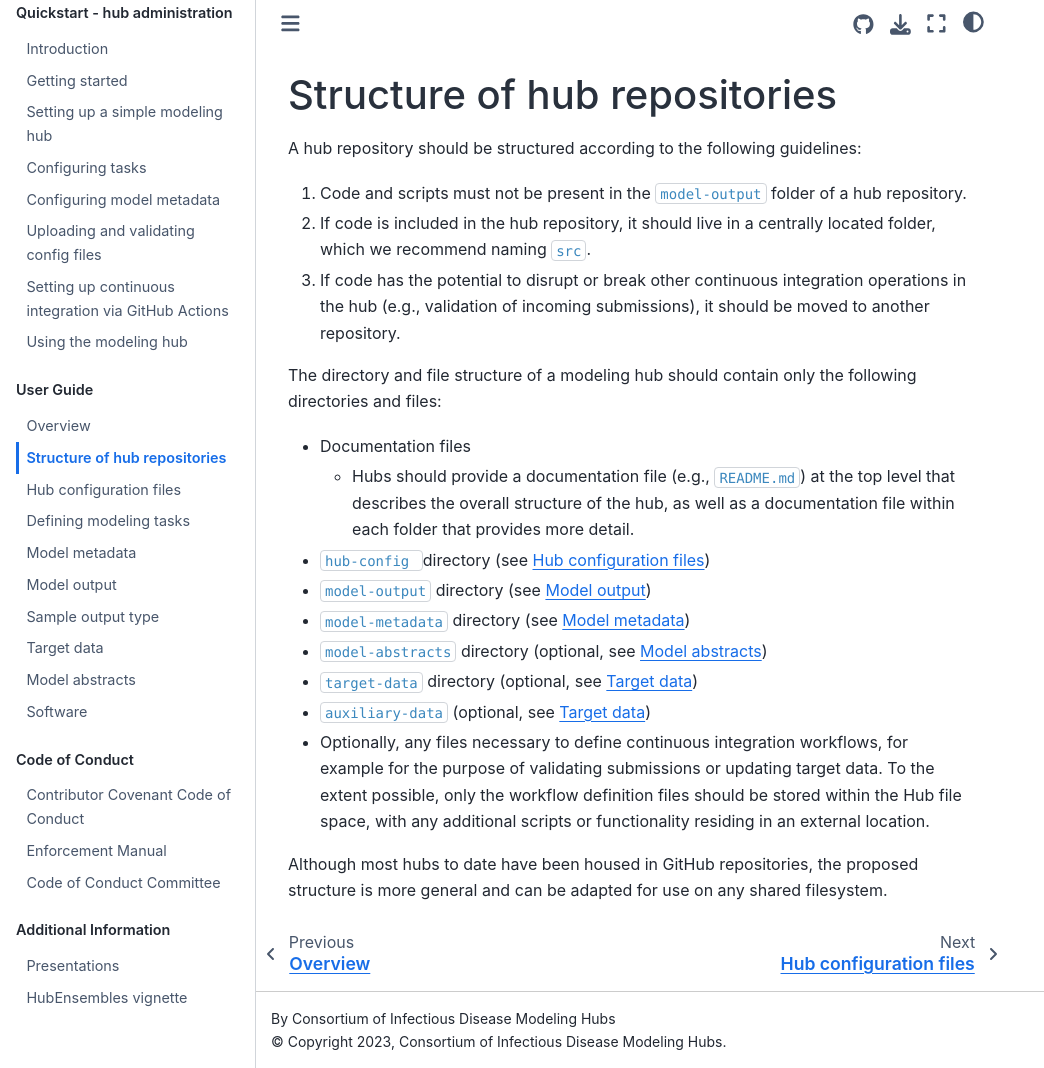
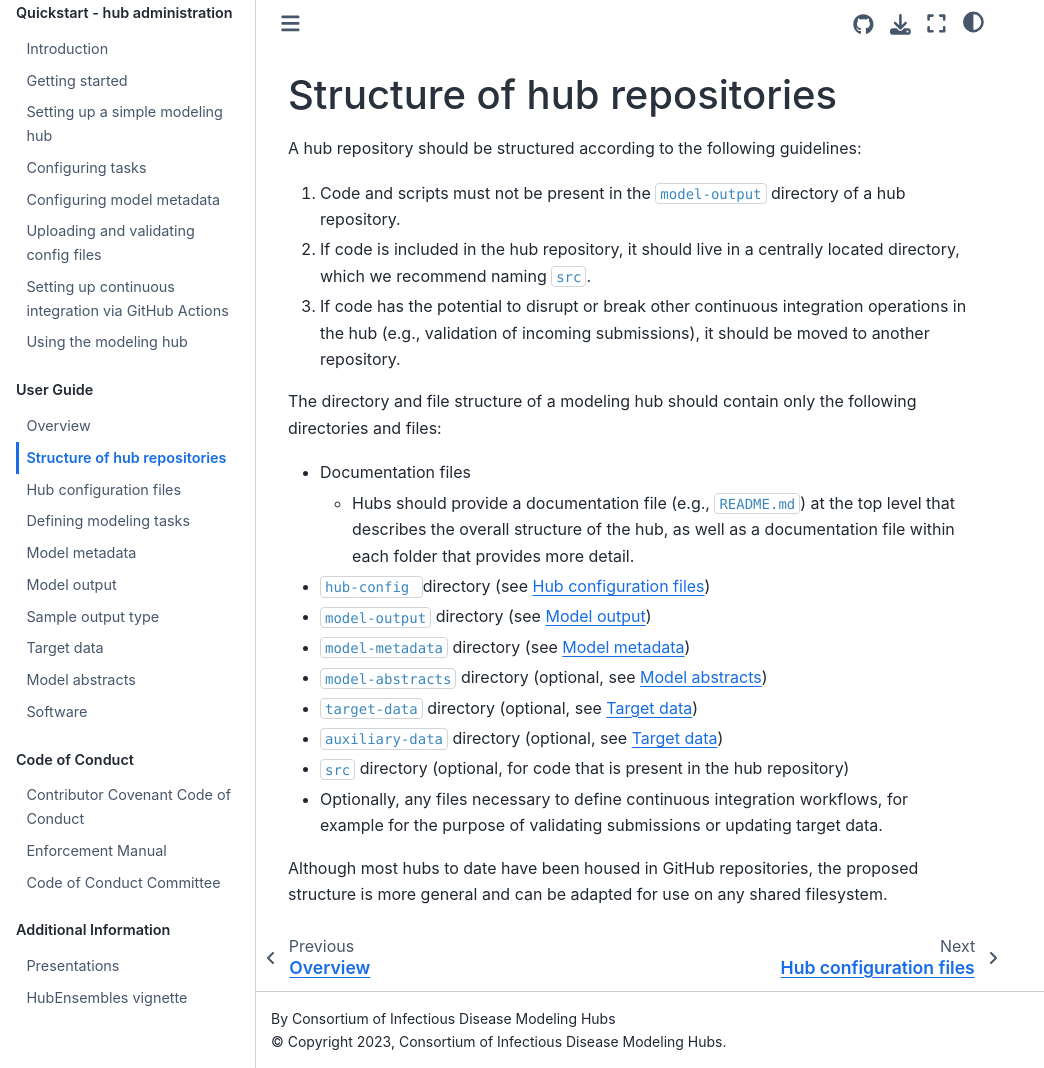
Before and after one commit to hubverse-org/hubDocs, a Sphinx documentation site: the page built from docs/source/user-guide/hub-structure.md, in a window 1280 px wide and 1068 px high. Shown: the whole window, without its empty margins (0-1044 px from the left). Built offline with Sphinx 7.4.7 and the Sphinx Book theme 1.1.4, drawn with Linux system fonts in a browser that asks for light colours; comment, search, counter and statistics services are not loaded.

Commit message:
Update hub-structure.md

```diff
--- a/docs/source/user-guide/hub-structure.md
+++ b/docs/source/user-guide/hub-structure.md
@@ -2,8 +2,8 @@
 
 A hub repository should be structured according to the following guidelines:
 
-1. Code and scripts must not be present in the `model-output` folder of a hub repository.
-2. If code is included in the hub repository, it should live in a centrally located folder, which we recommend naming `src`.
+1. Code and scripts must not be present in the `model-output` directory of a hub repository.
+2. If code is included in the hub repository, it should live in a centrally located directory, which we recommend naming `src`.
 3. If code has the potential to disrupt or break other continuous integration operations in the hub (e.g., validation of incoming submissions),
 it should be moved to another repository.
 
@@ -23,8 +23,10 @@ The directory and file structure of a modeling hub should contain only the follo
 
 * `target-data` directory (optional, see {doc}`/user-guide/target-data`)
 
-* `auxiliary-data` (optional, see {doc}`/user-guide/target-data`)
+* `auxiliary-data` directory (optional, see {doc}`/user-guide/target-data`)
 
-* Optionally, any files necessary to define continuous integration workflows, for example for the purpose of validating submissions or updating target data. To the extent possible, only the workflow definition files should be stored within the Hub file space, with any additional scripts or functionality residing in an external location.
+* `src` directory (optional, for code that is present in the hub repository)
+
+* Optionally, any files necessary to define continuous integration workflows, for example for the purpose of validating submissions or updating target data.
 
 Although most hubs to date have been housed in GitHub repositories, the proposed structure is more general and can be adapted for use on any shared filesystem.
```
